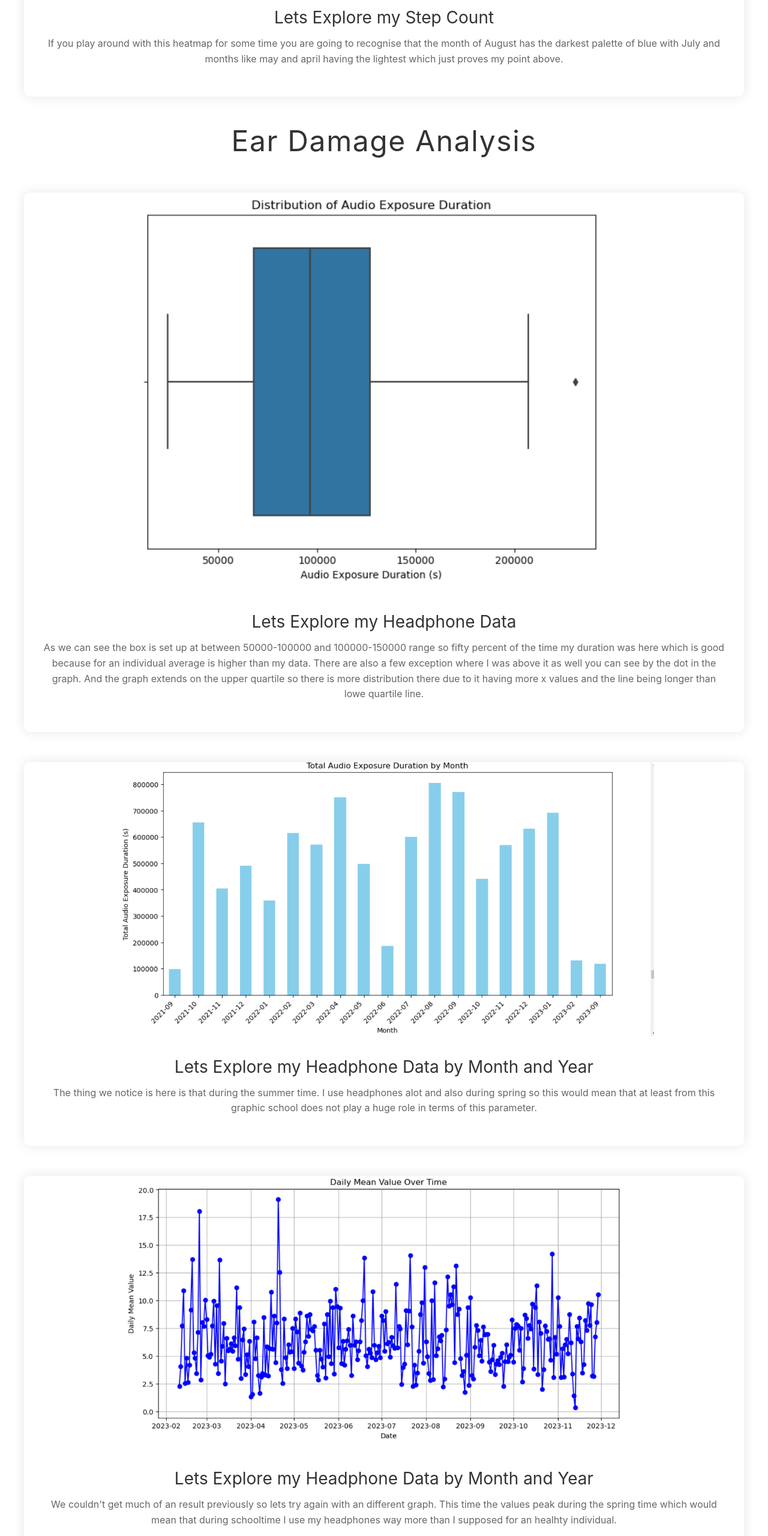
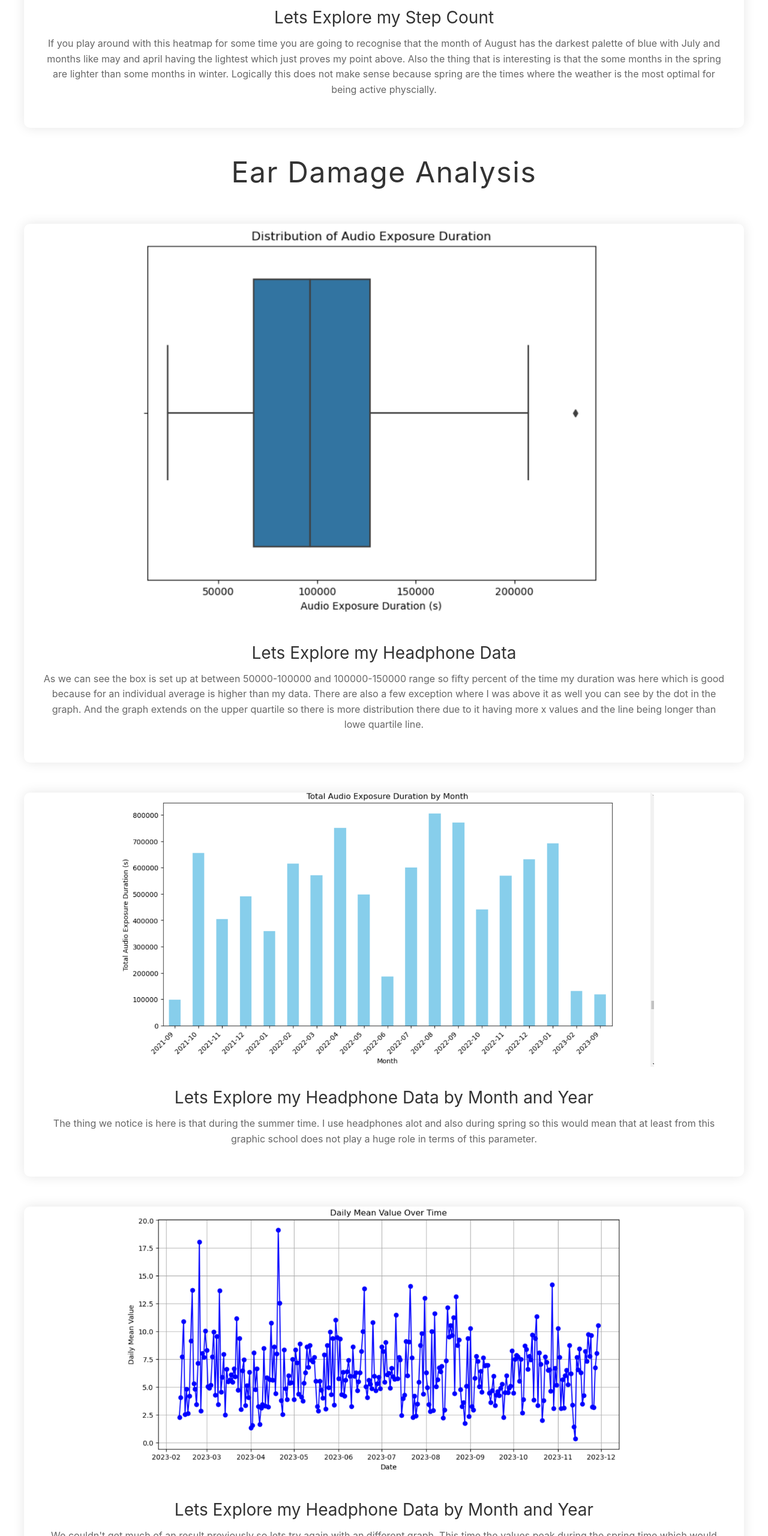
Before and after one commit to Mertsaglam03/Health-Data-Analysis, a plain HTML site: page index.html in a window 1280 px wide. Shown: the part 3830-6390 px from the top of the page at 60% size. Drawn offline with nearby package versions, Linux system fonts and the light colour scheme.

Commit message:
Update index.html

```diff
--- a/index.html
+++ b/index.html
@@ -148,7 +148,7 @@
         <iframe src="interactive_plot.html" width="100%" height="500px" frameborder="0"></iframe>
         <div class="graph-content">
           <p class="graph-title">Lets Explore my Step Count</p>
-          <p class="graph-description">If you play around with this heatmap for some time you are going to recognise that the month of August has the darkest palette of blue with July and months like may and april having the lightest which just proves my point above.</p>
+          <p class="graph-description">If you play around with this heatmap for some time you are going to recognise that the month of August has the darkest palette of blue with July and months like may and april having the lightest which just proves my point above. Also the thing that is interesting is that the some months in the spring are lighter than some months in winter. Logically this does not make sense because spring are the times where the weather is the most optimal for being active physcially. </p>
         </div>
       </div>
 
@@ -176,7 +176,7 @@
         <img class="graph-image" src="./images/Ekran görüntüsü 2023-12-11 133135.png" alt="Graph Image">
         <div class="graph-content">
           <p class="graph-title">Lets Explore my Headphone Data by Month and Year</p>
-          <p class="graph-description">We couldn't get much of an result previously so lets try again with an different graph. This time the values peak during the spring time which would mean that during schooltime I use my headphones way more than I supposed for an healhty individual.</p>
+          <p class="graph-description">We couldn't get much of an result previously so lets try again with an different graph. This time the values peak during the spring time which would mean that during schooltime I use my headphones way more than I supposed for an healhty individual. But my null hypothesis is proved for my headphone data because we could not find an more convincing correlation betwwen them.</p>
         </div>
       </div>
 
@@ -193,7 +193,7 @@
         <img class="graph-image" src="./images/Ekran görüntüsü 2023-12-30 143123.png" alt="Graph Image">
         <div class="graph-content">
           <p class="graph-title">Analysis of Caloric Data</p>
-          <p class="graph-description">As we can see from the highest generally occur during summer and the frequency of lowest is highest during spring indicating that spring is time where my activeness is at its lowest.</p>
+          <p class="graph-description">As we can see from the highest generally occur during summer and the frequency of lowest is highest during spring indicating that spring is time where my activeness is at its lowest. We can also expect this result because of the way we analyzed our stepcount and we all know that step count highly corrrelated with calories burned. So, We can confirm our Null Hypothesis based on these visiualizations.</p>
         </div>
       </div>
 
```
